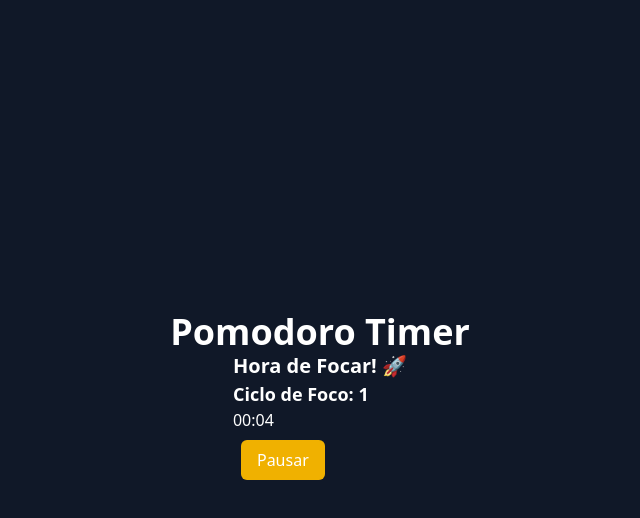
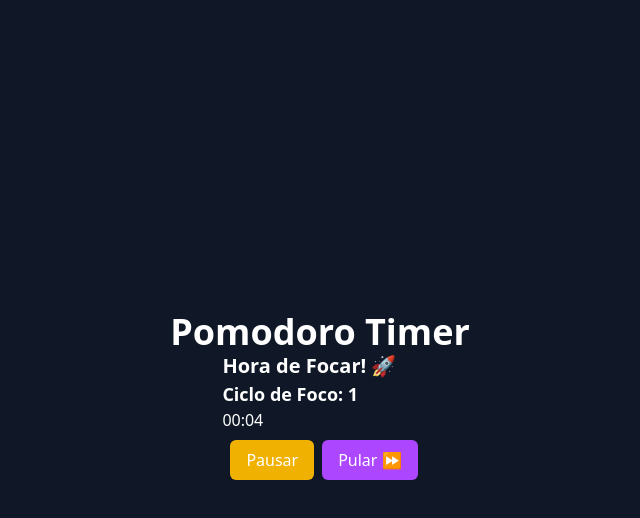
Before and after one commit to vinioliveirar/pomodoro-timer-pwa, a React (Vite) app: page / in a window 1280 px wide. Both pictures are taken after a click on the button "Iniciar". Shown: the top 518 px of the page, without its empty margins (320-960 px from the left). Built offline with nearby package versions, Linux system fonts and the light colour scheme.

Commit message:
feat: adiciona botão de oular ciclo

```diff
--- a/src/components/Timer/Timer.jsx
+++ b/src/components/Timer/Timer.jsx
@@ -36,20 +36,23 @@ export default function Timer() {
   }, [isRunning, time, isBreak, focusCycles]);
 
 
-  /*function toggleTimer() {
-    setIsRunning(!isRunning);
-  }*/
-
-  /* const handleShortBreak = () => {
-     if (isBreak) {
-       setIsBreak(false);
-       setTime(1500); // 25 min para trabalho
-     } else {
-       setIsBreak(true);
-       setTime(300); // 5 min para pausa
-     }
-     setIsRunning(false); // Sempre pausa ao trocar
-   };*/
+  //função de pular ciclo ou break
+  const handleSkip = () => {
+    if (isBreak) {
+      setIsBreak(false)
+      setTime(1500)
+    } else {
+      if (focusCycles >= 3) {
+        setFocusCycles(0)
+        setTime(900)
+      } else {
+        setFocusCycles((prev) => prev + 1)
+        setTime(300);
+      }
+      setIsBreak(true)
+    }
+    setIsRunning(false);
+  }
 
   //função que faz o som
   const playAlarm = () => {
@@ -81,6 +84,14 @@ export default function Timer() {
           onClick={() => setIsRunning((prev) => !prev)} >
           {time === 0 ? "Iniciar Pausa" : isRunning ? "Pausar" : "Iniciar"}
         </button>
+        {isRunning && (
+          <button
+            className="px-4 py-2 bg-purple-500 text-white rounded-md hover:bg-purple-600 transition"
+            onClick={handleSkip}
+          >
+            Pular ⏩
+          </button>
+        )}
 
 
         {/* <button
```
